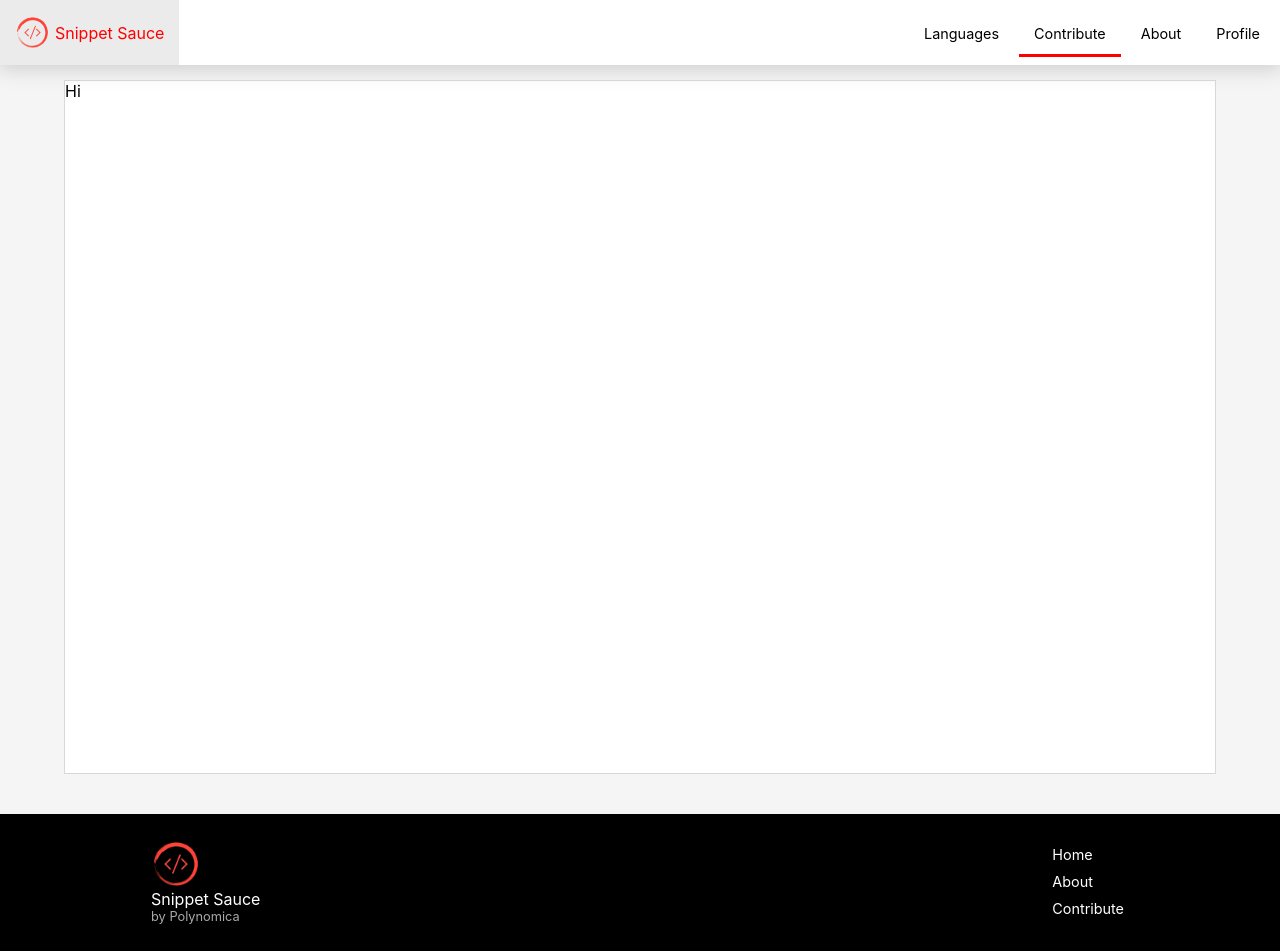
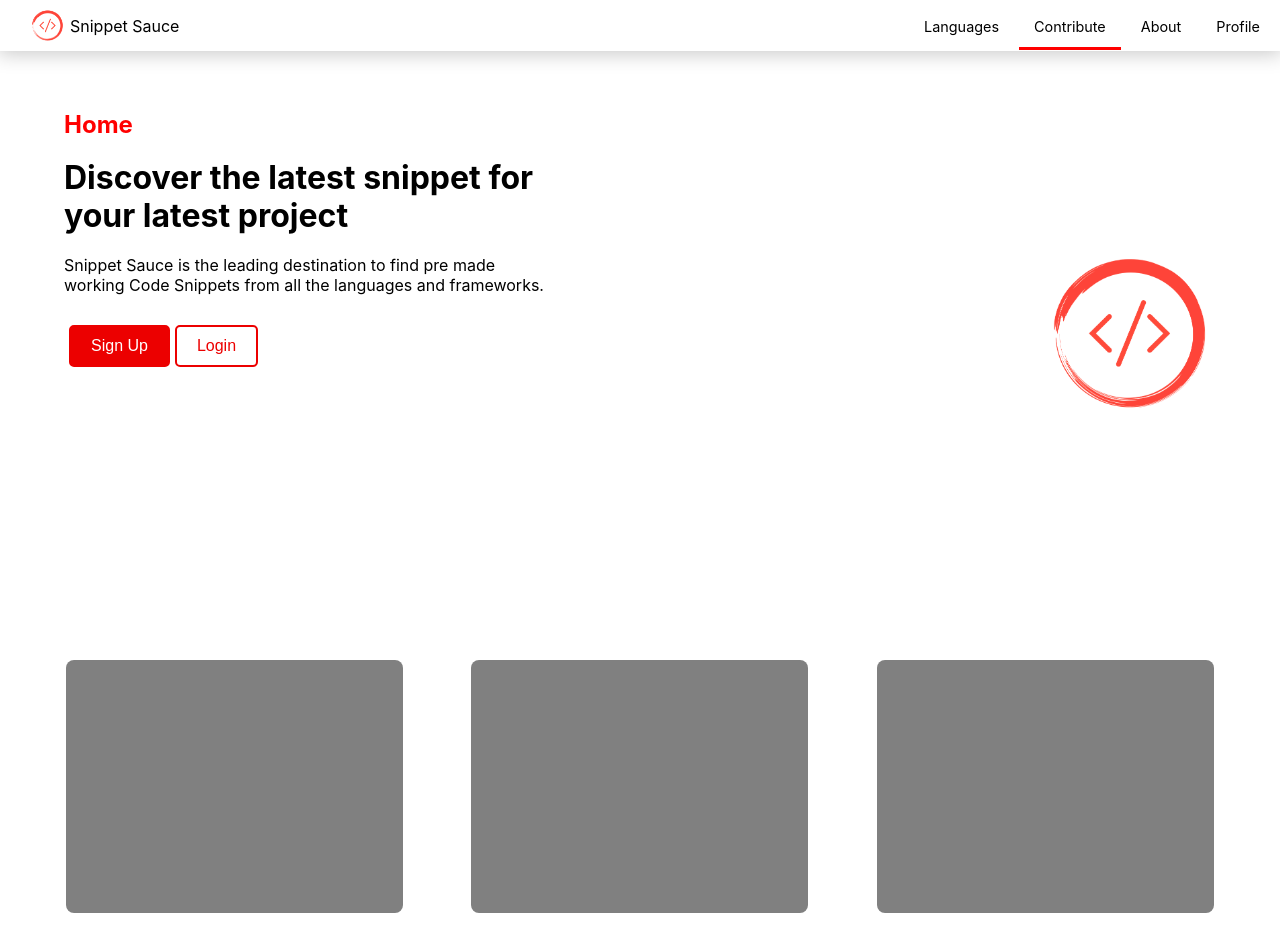
Before and after one commit to polynomica/snippet-sauce, a Next.js app: page / in a window 1280 px wide. Shown: the top 951 px of the page. Built offline with nearby package versions, Linux system fonts and the light colour scheme.

Commit message:
home screen ui

```diff
--- /dev/null
+++ b/components/Button.js
@@ -0,0 +1,15 @@
+import style from '../styles/Button.module.css'
+
+export default function Button(props) {
+
+    const ButtonRender = () => {
+        if (props.type == "fill") {
+            return <button className={`${style.customButton} ${style.customButtonFilled}`}>{props.title}</button>
+        }
+        if (props.type == "outline") {
+            return <button className={`${style.customButton} ${style.customButtonOutline}`}>{props.title}</button >
+        }
+    }
+
+    return <ButtonRender />
+}
--- a/components/Navbar.js
+++ b/components/Navbar.js
@@ -1,5 +1,5 @@
 import navStyles from '../styles/Navbar.module.css'
-import ssLogo from '../components/sslogo.png'
+import ssLogo from '../public/sslogo.png'
 
 export default function Navbar() {
     return (
--- /dev/null
+++ b/components/Snippetcard.js
@@ -0,0 +1,9 @@
+import styles from '../styles/Cards.module.css'
+
+export default function SnippetCard() {
+    return (
+        <div className={styles.card}>
+
+        </div>
+    )
+}
--- a/pages/_app.js
+++ b/pages/_app.js
@@ -1,7 +1,7 @@
 import '../styles/globals.css'
 import Layout from '../components/Layout'
 import Navbar from '../components/Navbar'
-import ssLogo from '../components/sslogo.png'
+import ssLogo from '../public/sslogo.png'
 
 function MyApp({ Component, pageProps }) {
   return (
--- a/pages/index.js
+++ b/pages/index.js
@@ -1,13 +1,45 @@
-import Head from 'next/head'
-
 import styles from '../styles/Home.module.css'
-
+import SnippetCard from '../components/Snippetcard'
+import Button from '../components/Button'
+// import codeSvg from '../public/codeSnippetSvg.svg'
+import ssLogo from '../public/sslogo.png'
 
 export default function HomeScreen() {
   return (
     <div className={styles.homeScreen}>
+
+      <div className={styles.homeHeader}>
+        <div className={styles.homeBody}>
+          <h2>Home</h2>
+          <div className={styles.tagHolder}>
+            <span className={styles.bodyTagline}>Discover the latest snippet for your latest project</span>
+            <span>Snippet Sauce is the leading destination to find pre made working Code Snippets from all the languages and frameworks.</span>
+          </div>
+          <br />
+          <div>
+            <Button title={"Sign Up"} type="fill" />
+            <Button title={"Login"} type="outline" />
+          </div>
+          {/* <span>Create account to save your fav snippets!</span> */}
+
+        </div>
+        <img className={styles.svgDecoration} src={ssLogo.src} />
+
+      </div>
+
       <div className={styles.contentArea}>
-        Hi
+        <SnippetCard />
+        <SnippetCard />
+        <SnippetCard />
+        <SnippetCard />
+        <SnippetCard />
+        <SnippetCard />
+        <SnippetCard />
+        <SnippetCard />
+        <SnippetCard />
+        <SnippetCard />
+        <SnippetCard />
+        <SnippetCard />
       </div>
     </div>
   )
--- /dev/null
+++ b/styles/Button.module.css
@@ -0,0 +1,33 @@
+.customButton{
+    background-color: #ec0000;
+    padding: 10px 20px;
+    color: #fff;
+    text-decoration: none;
+    border-radius: 5px;
+    margin-top: 10px;
+    margin-left: 5px;
+    cursor: pointer;
+    transition: .3s ease;
+    border: 2px solid #ec0000;
+    font-size: 1rem;
+}
+
+.customButtonFilled{
+    background-color: #ec0000;
+    color: white;
+}
+
+.customButtonFilled:hover{
+    background-color: transparent;
+    color: #ec0000;
+}
+
+.customButtonOutline{
+    background-color: transparent;
+    color: #ec0000;
+}
+
+.customButtonOutline:hover{
+    background-color: #ec0000;
+    color: white;
+}
--- /dev/null
+++ b/styles/Cards.module.css
@@ -0,0 +1,10 @@
+
+
+.card{
+    width: 337px;
+    height: 253px;
+    background-color: grey;
+    border-radius: 8px;
+    margin: 20px auto;
+    /* background: -webkit-gradient(linear, left top, left bottom, color-stop(62%, transparent), color-stop(63.94%, rgba(0,0,0,0.00345888)), color-stop(65.89%, rgba(0,0,0,0.014204)), color-stop(67.83%, rgba(0,0,0,0.0326639)), color-stop(69.78%, rgba(0,0,0,0.0589645)), color-stop(71.72%, rgba(0,0,0,0.0927099)), color-stop(73.67%, rgba(0,0,0,0.132754)), color-stop(75.61%, rgba(0,0,0,0.177076)), color-stop(77.56%, rgba(0,0,0,0.222924)), color-stop(79.5%, rgba(0,0,0,0.267246)), color-stop(81.44%, rgba(0,0,0,0.30729)), color-stop(83.39%, rgba(0,0,0,0.341035)), color-stop(85.33%, rgba(0,0,0,0.367336)), color-stop(87.28%, rgba(0,0,0,0.385796)), color-stop(89.22%, rgba(0,0,0,0.396541)), color-stop(91.17%, rgba(0,0,0,0.4))); */
+}
--- a/styles/Home.module.css
+++ b/styles/Home.module.css
@@ -3,17 +3,73 @@
   width: 100%;
   min-height:88vh;
   margin-top: 70px;
-  background-color: whitesmoke;
+  display: flex;
+  flex-direction: column;
+  justify-content: center;
+  align-items: center;
+}
+
+.homeHeader{
+  width: 90%;
   display: flex;
   flex-direction: row;
+  justify-content: space-between;
+  align-items: center;
+
+}
+
+.homeBody{
+  width: 60%;
+  padding: 20px 0px;
+    display: flex;
+    flex-direction: column;
+    align-items: flex-start;
+    height: 70vh;
+
+}
+
+.homeBody>h2{
+  color: red;
+}
+
+.tagHolder{
+  width: 70%;
+  display: flex;
+  flex-direction: column;
   justify-content: center;
+  align-items: flex-start;
+}
 
+.bodyTagline{
+  font-size: 32px;
+    font-weight: 700;
+    line-height: 38px;
+    margin-bottom: 20px;
 }
 
 .contentArea{
   margin-top: 10px;
-  width: 90%;
+  width: 95%;
   min-height: 100%;
-  background-color: white;
-  border: 1px solid #d8d8d8;
+
+  display: flex;
+  flex-direction: row;
+  justify-content: space-evenly;
+  align-items: center;
+  flex-wrap: wrap;
 }
+
+
+img.svgDecoration{
+  background-color: transparent;
+  transform: translateY(-10%);
+  animation: floater 2s infinite;
+  transition: ease 2s;
+  width: 15%;
+  z-index: -10;
+}
+
+@keyframes floater {
+  0%{transform: translateY(-10%);transition: ease 2s;}
+  50%{transform: translateY(10%);transition: ease 2s;}
+}
--- a/styles/Navbar.module.css
+++ b/styles/Navbar.module.css
@@ -27,12 +27,15 @@
   flex-direction: row;
   align-items: center;
   font-size: 1rem;
+  padding:8px 0px;
+  margin-left: 30px;
  }
 
  .hero>img{
   width: 35px;
   height: 35px;
   margin-right: 5px;
+
  }
 
  .navLinks:hover{
--- a/styles/globals.css
+++ b/styles/globals.css
@@ -4,7 +4,7 @@ body {
   margin: 0;
   font-family: -apple-system, BlinkMacSystemFont, Segoe UI, Roboto, Oxygen,
     Ubuntu, Cantarell, Fira Sans, Droid Sans, Helvetica Neue, sans-serif;
-    background-color: whitesmoke;
+
 }
 
 a {
```
Also changed, not shown: public/codeSnippetSvg.svg (added), public/sslogo.png (renamed from components/sslogo.png).
